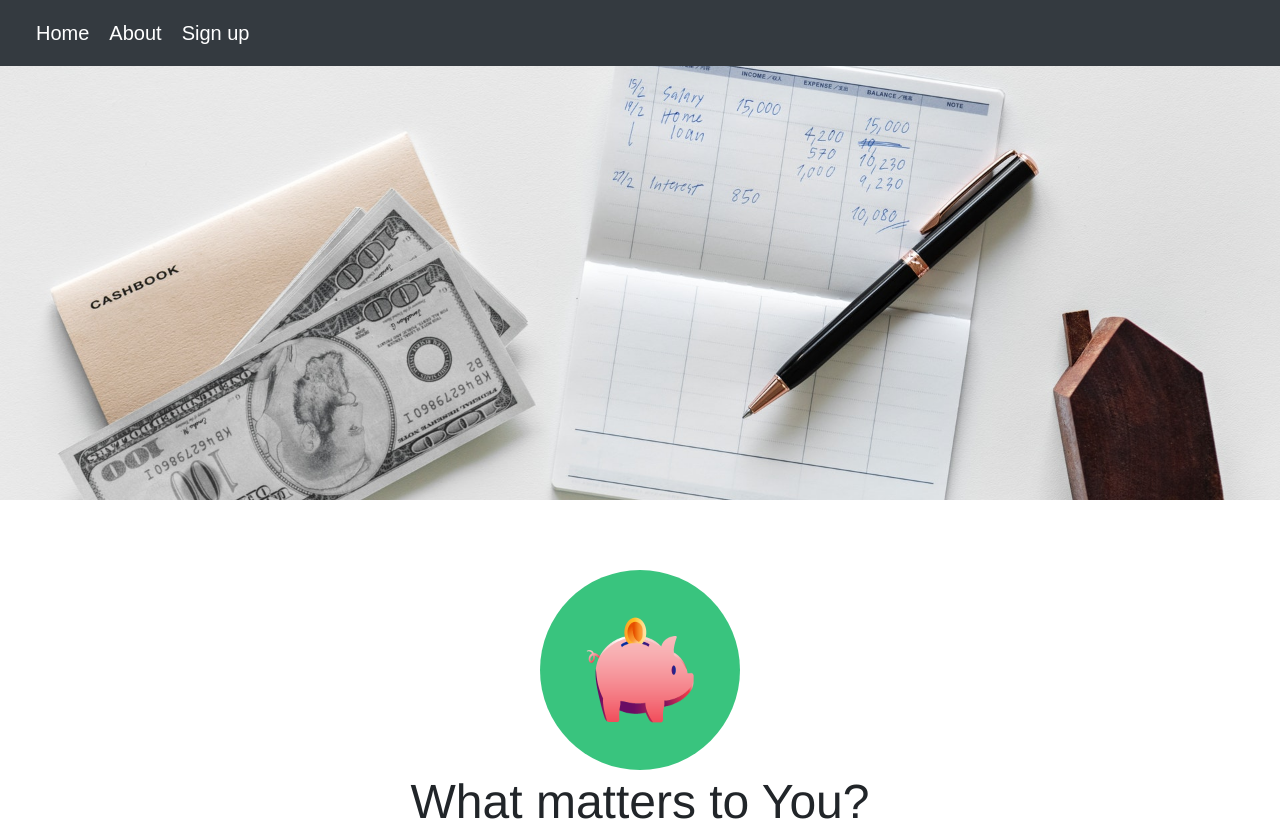
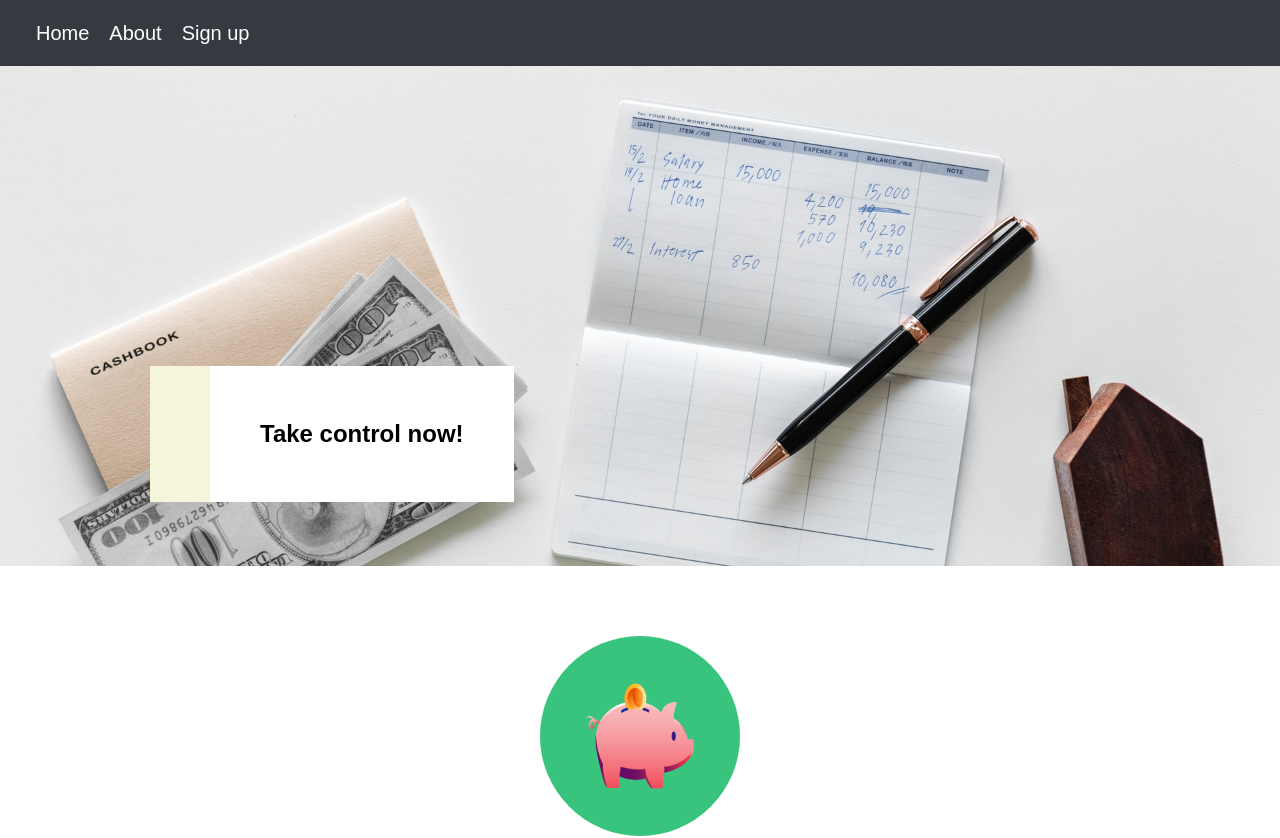
Before and after one commit to Deckins/EasySave, a React (Create React App) app in the folder project/: page / in a window 1280 px wide. Shown: the top 838 px of the page. Built offline with nearby package versions, Linux system fonts and the light colour scheme.

Commit message:
Added a border box to header image

```diff
--- a/project/src/Home/Home.css
+++ b/project/src/Home/Home.css
@@ -6,7 +6,34 @@
     margin-left: auto;
     margin-right:auto;
 }
+.bg-img {
+    /* The image used */
+    background-image: url("../images/header.jpg");
 
+    min-height: 500px;
+
+    /* Center and scale the image nicely */
+    background-position: center;
+    background-repeat: no-repeat;
+    background-size: cover;
+
+    /* Needed to position the navbar */
+    position: relative;
+    opacity:1;
+}
+.text{
+    z-index: 100;
+    position: absolute;
+    font-size: 24px;
+    font-weight: bold;
+    font-family: Arial, Helvetica,sans-serif;
+    left: 150px;
+    top: 300px;
+    padding:50px 50px;
+    background-color:white;
+    color:black;
+    border-left:60px solid beige;
+}
 .body-container{
     margin: 30px;
     text-align:center;
--- a/project/src/Home/Home.js
+++ b/project/src/Home/Home.js
@@ -5,6 +5,11 @@ import {Card, CardDeck} from 'react-bootstrap';
 class Home extends Component {
     render() {
         return (
+            <div>
+            <div className="bg-img">
+                <p className='text'>Take control now!</p>
+
+            </div>
             <div className='body-wrapper'>
             <div className='body-container'>
                 <img className='piggy' src={piggy} alt='Here lies a piggy'/>
@@ -49,6 +54,7 @@ class Home extends Component {
 
         </CardDeck>
         </div>
+        </div>
     )
     }
 }
--- a/project/src/Navbar/Navbar.css
+++ b/project/src/Navbar/Navbar.css
@@ -3,21 +3,7 @@ body {
 }
 * {box-sizing: border-box;}
 
-.bg-img {
-    /* The image used */
-    background-image: url("../images/header.jpg");
 
-    min-height: 500px;
-
-    /* Center and scale the image nicely */
-    background-position: center;
-    background-repeat: no-repeat;
-    background-size: cover;
-
-    /* Needed to position the navbar */
-    position: relative;
-    opacity:1;
-}
 
 /* Position the navbar container inside the image */
 .container {
--- a/project/src/Navbar/Navbar.js
+++ b/project/src/Navbar/Navbar.js
@@ -5,7 +5,7 @@ import {Navbar,Nav} from 'react-bootstrap';
 class NavBar extends Component {
     render() {
         return (
-            <div className="bg-img">
+            <div>
             <Navbar bg="dark" variant="dark">
             <Nav  className="justify-content-end" >
             <div className='link-wrapper'>
@@ -16,6 +16,7 @@ class NavBar extends Component {
             </div>
             </Nav>
             </Navbar>
+
             </div>
 
 
```
